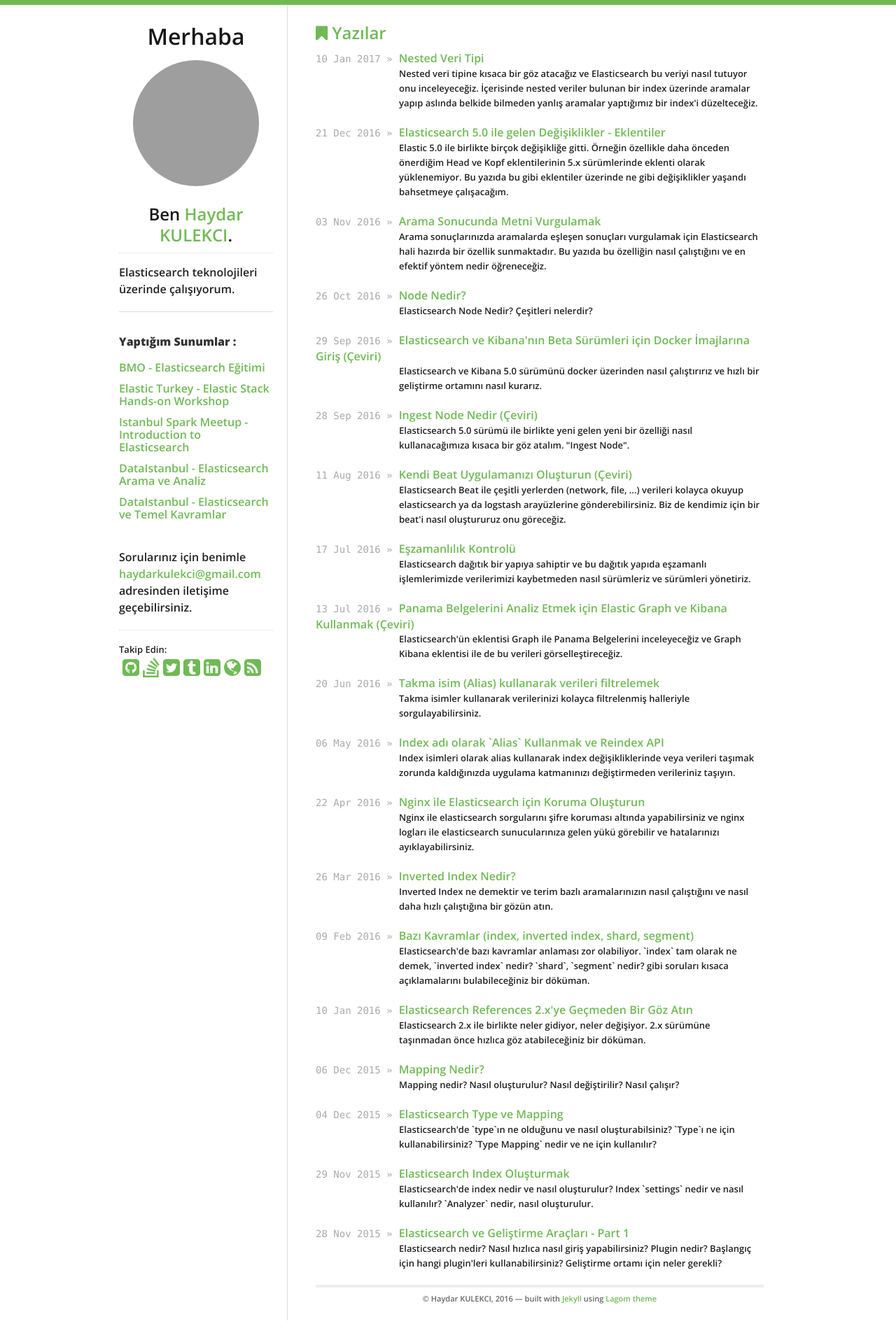
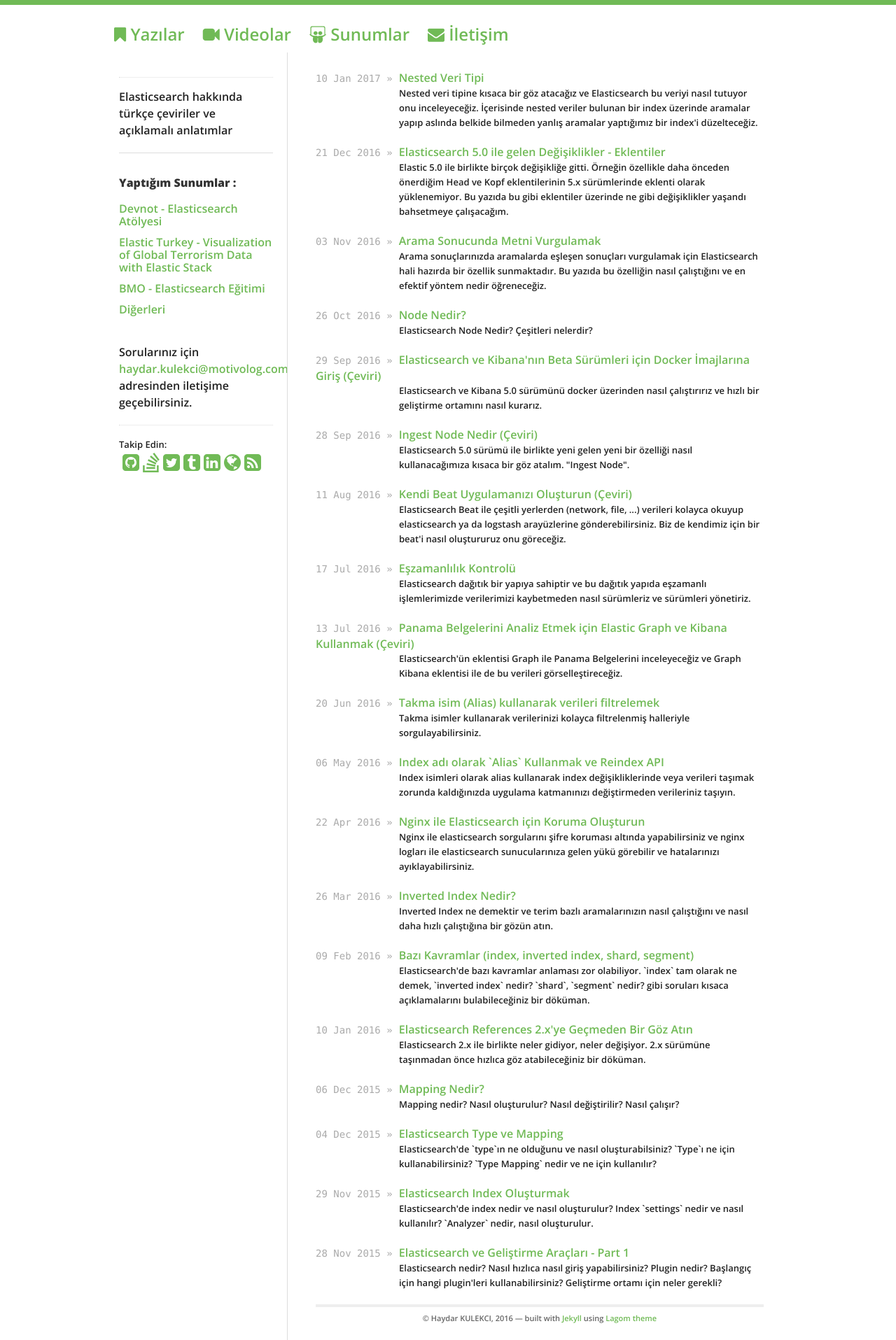
Before and after one commit to hkulekci/elasticsearch, a Jekyll site: the page built from index.html, in a window 1280 px wide. Shown: the whole page at 70% size. Built offline with Jekyll 4.4.1, drawn with Linux system fonts in a browser that asks for light colours; nearby versions of some CDN libraries; before the commit the page ends 1887 px from its top, so only the background shows below that; grey boxes are pictures that could not be loaded.

Commit message:
tasarım güncellemesi

```diff
--- a/_includes/sidebar.html
+++ b/_includes/sidebar.html
@@ -1,5 +1,5 @@
 <nav>
-  <h1>Merhaba</h1>
+  <!--<h1>Merhaba</h1>
   <a href="/">
     {% if site.data.theme.social.gravatar %}
     <img src="http://www.gravatar.com/avatar/{{ site.data.theme.social.gravatar }}?s=200" id="gravatar" alt="My photo"/>
@@ -7,21 +7,20 @@
     <img src="/logo.png" id="logo" alt="Elasticsearch Türkçe Blog"/>
     {% endif %}
   </a>
-  <h2>Ben <a href="/">{{ site.data.theme.name }}</a>.</h2>
+  <h2>Ben <a href="/">{{ site.data.theme.name }}</a>.</h2>-->
   <div id="bio">
     <p>
-      Elasticsearch teknolojileri üzerinde çalışıyorum.
+      Elasticsearch hakkında türkçe çeviriler ve açıklamalı anlatımlar
       <hr>
       <strong>Yaptığım Sunumlar : </strong>
       <ul style="list-style: none;">
+        <li><a href="http://devnot.com/2017/elasticsearch-atolyesi-18-martta/" target="_blank">Devnot - Elasticsearch Atölyesi</a></li>
+        <li><a href="https://www.meetup.com/Turkey-Elastic-Fantastics/events/238238340/" target="_blank">Elastic Turkey - Visualization of Global Terrorism Data with Elastic Stack</a></li>
         <li><a href="http://www.bmo.org.tr/2017/01/05/elasticsearch-egitimi/" target="_blank">BMO - Elasticsearch Eğitimi</a></li>
-        <li><a href="http://www.meetup.com/Turkey-Elastic-Fantastics/events/232831032/" target="_blank">Elastic Turkey - Elastic Stack Hands-on Workshop</a></li>
-        <li><a href="http://www.meetup.com/Istanbul-Spark-Meetup/events/231855165/" target="_blank">Istanbul Spark Meetup - Introduction to Elasticsearch</a></li>
-        <li><a href="http://www.meetup.com/dataistanbul/events/230809445/" target="_blank">DataIstanbul - Elasticsearch Arama ve Analiz</a></li>
-        <li><a href="http://www.meetup.com/dataistanbul/events/230287614/" target="_blank">DataIstanbul - Elasticsearch ve Temel Kavramlar</a></li>
+        <li><a href="/videos">Diğerleri</a></li>
       </ul>
       <br>
-      Sorularınız için benimle <a href="mailto:haydarkulekci@gmail.com">haydarkulekci@gmail.com</a> adresinden iletişime geçebilirsiniz.
+      Sorularınız için <a href="mailto:haydar.kulekci@motivolog.com">haydar.kulekci@motivolog.com</a> adresinden iletişime geçebilirsiniz.
     </p>
   </div>
   <div id="social">
--- a/_layouts/default.html
+++ b/_layouts/default.html
@@ -19,6 +19,14 @@
   <link href="https://maxcdn.bootstrapcdn.com/font-awesome/4.4.0/css/font-awesome.min.css" rel="stylesheet" integrity="sha256-k2/8zcNbxVIh5mnQ52A0r3a6jAgMGxFJFE2707UxGCk= sha512-ZV9KawG2Legkwp3nAlxLIVFudTauWuBpC10uEafMHYL0Sarrz5A7G79kXh5+5+woxQ5HM559XX2UZjMJ36Wplg==" crossorigin="anonymous">
 </head>
 <body>
+  <div class="navbar container">
+    <ul>
+      <li><h2><a href="/"><i class="fa fa-bookmark"></i> Yazılar</a></h2></li>
+      <li><h2><a href="/videos"><i class="fa fa-video-camera"></i> Videolar</a></h2></li>
+      <li><h2><a href="/presentations"><i class="fa fa-slideshare"></i> Sunumlar</a></h2></li>
+      <li><h2><a href="/contact"><i class="fa fa-envelope"></i> İletişim</a></h2></li>
+    </ul>
+  </div>
   <div class="container">
     <div class="four columns sidebar">
       {% include sidebar.html %}
--- a/assets/css/all.css
+++ b/assets/css/all.css
@@ -5,3 +5,4 @@
 {% include css/screen.css %}
 {% include css/layout.css %}
 {% include css/syntax.css %}
+{% include css/custom.css %}
--- a/index.html
+++ b/index.html
@@ -4,7 +4,6 @@
 ---
 
 <div id="home">
-  <h2><i class="fa fa-bookmark"></i> Yazılar</h2>
   <ul id="blog-posts" class="posts">
     {% for post in site.posts %}
       <li>
```
Also changed, not shown: _includes/css/custom.css (added, +27 -0 lines), contact.html (added, +14 -0 lines), presentations.html (added, +16 -0 lines), videos.html (added, +17 -0 lines), 1 other file.
